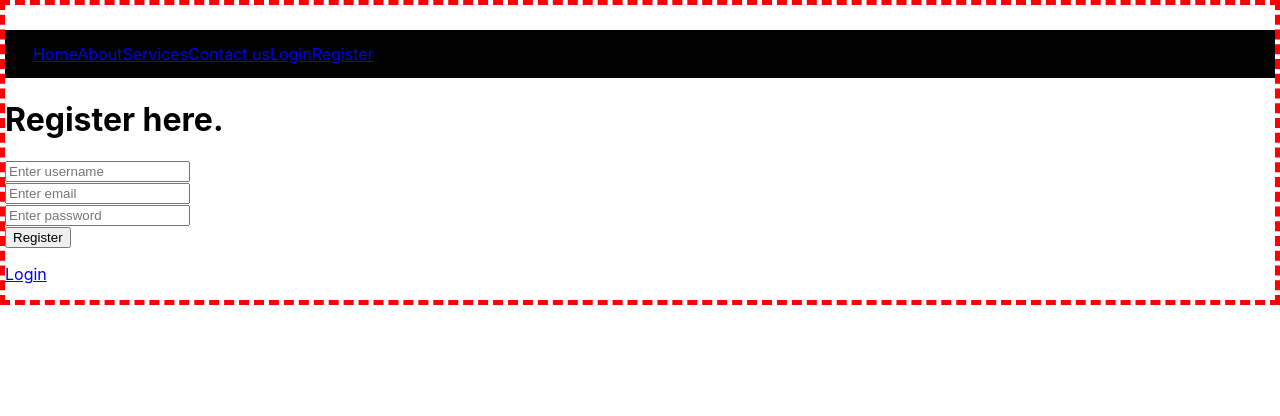
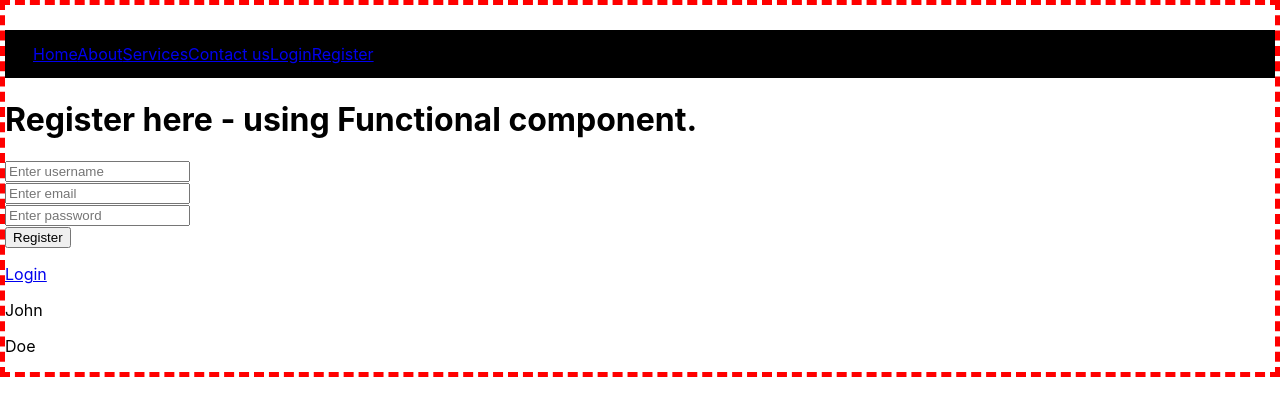
Before and after one commit to sskiragu/react-online-may-22, a React (Create React App) app: page /register in a window 1280 px wide. Shown: the top 416 px of the page. Built offline with nearby package versions, Linux system fonts and the light colour scheme; the HTML template or start-up script is replaced by a standard one.

Commit message:
State example 1

```diff
--- a/src/App.js
+++ b/src/App.js
@@ -2,8 +2,8 @@ import { BrowserRouter,Route, Routes } from 'react-router-dom';
 import './App.css'
 import Login from './components/Login';
 import NavBar from './components/NavBar';
-// import Register from './components/Register';
-import SignUp from './components/SignUp';
+import Register from './components/Register';
+// import SignUp from './components/SignUp';
 
 const App = () => {
 
@@ -13,7 +13,7 @@ const App = () => {
             <NavBar />
             <Routes>
               <Route path='/login' element={<Login />}/>
-              <Route path='/register' element={<SignUp />}/>
+              <Route path='/register' element={<Register />}/>
             </Routes>
           </BrowserRouter>
         </div>
--- a/src/components/Register.js
+++ b/src/components/Register.js
@@ -1,9 +1,13 @@
+import { useState } from "react";
 import { Link } from "react-router-dom";
 
 function Register(){
+
+    const [firstname, setFirstname] = useState("John")
+    const [lastname, setLastname] = useState("Doe")
     return(
         <div>
-            <h1>Register here.</h1>
+            <h1>Register here - using Functional component.</h1>
             <form>
 
                 <div>
@@ -23,6 +27,9 @@ function Register(){
                 </div>
             </form>
             <p><Link to='/'>Login</Link></p>
+
+            <p>{firstname}</p>
+            <p>{lastname}</p>
         </div>
     )
 }
--- a/src/components/SignUp.js
+++ b/src/components/SignUp.js
@@ -2,10 +2,21 @@ import React, { Component } from 'react'
 import { Link } from 'react-router-dom'
 
 export default class SignUp extends Component {
+
+    constructor(){
+        super()
+
+        this.state = {
+            firstname: "John",
+            lastname: "Doe"
+        }
+
+    }
+
   render() {
     return (
         <div>
-        <h1>Register here.</h1>
+        <h1>Register here - using class component.</h1>
         <form>
 
             <div>
@@ -25,6 +36,12 @@ export default class SignUp extends Component {
             </div>
         </form>
         <p><Link to='/'>Login</Link></p>
+
+        <p> 1 + 1 </p>
+
+        <p>{1 + 1}</p>
+        <p>{this.state.firstname}</p>
+        <p>{this.state.lastname}</p>
     </div>
 
     )
```
Also changed, not shown: 1 other file (tests, documents, lock files or other folders).
